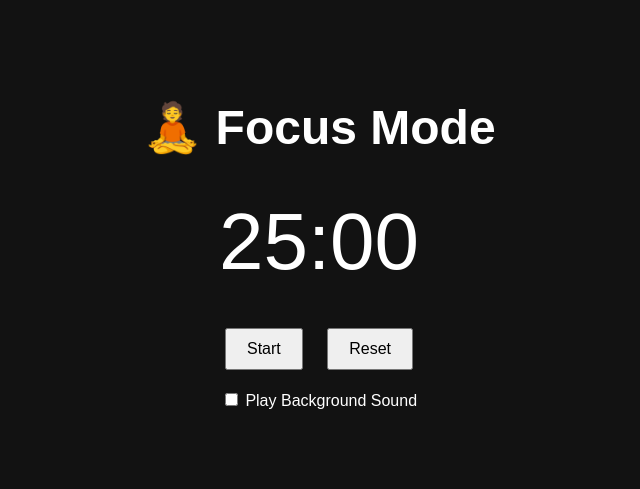
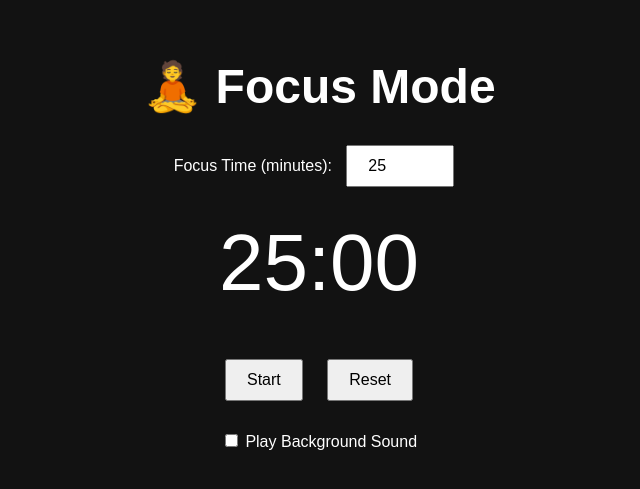
Before and after one commit to Tirupathi2006/Focus-mode, a plain HTML site: page index.html in a window 1280 px wide. Shown: the part 161-650 px from the top of the page, without its empty margins (321-961 px from the left). Drawn offline with Linux system fonts and the light colour scheme.

Commit message:
Update index.html

```diff
--- a/index.html
+++ b/index.html
@@ -30,21 +30,31 @@
       margin-top: 20px;
     }
 
-    button {
+    button, input[type="number"] {
       padding: 10px 20px;
       font-size: 1rem;
-      margin: 0 10px;
-      cursor: pointer;
+      margin: 10px;
     }
 
     .sound-toggle {
       margin-top: 20px;
     }
+
+    label {
+      font-size: 1rem;
+    }
   </style>
 </head>
 <body>
   <h1>🧘 Focus Mode</h1>
+
+  <div>
+    <label for="customTime">Focus Time (minutes): </label>
+    <input type="number" id="customTime" value="25" min="1" max="180">
+  </div>
+
   <div id="timer">25:00</div>
+
   <div class="controls">
     <button onclick="startFocus()">Start</button>
     <button onclick="resetFocus()">Reset</button>
@@ -62,8 +72,9 @@
 
   <script>
     let timer;
-    let timeLeft = 25 * 60; // 25 minutes
+    let timeLeft = 25 * 60; // default 25 minutes
     let running = false;
+    let customMinutes = 25;
 
     function updateDisplay() {
       const minutes = Math.floor(timeLeft / 60);
@@ -74,6 +85,17 @@
 
     function startFocus() {
       if (running) return;
+
+      const userInput = parseInt(document.getElementById('customTime').value);
+      if (isNaN(userInput) || userInput <= 0) {
+        alert("Please enter a valid number of minutes.");
+        return;
+      }
+
+      customMinutes = userInput;
+      timeLeft = customMinutes * 60;
+      updateDisplay();
+
       running = true;
       timer = setInterval(() => {
         if (timeLeft > 0) {
@@ -89,9 +111,10 @@
 
     function resetFocus() {
       clearInterval(timer);
-      timeLeft = 25 * 60;
+      running = false;
+      const resetMinutes = parseInt(document.getElementById('customTime').value) || 25;
+      timeLeft = resetMinutes * 60;
       updateDisplay();
-      running = false;
     }
 
     function toggleSound() {
@@ -104,7 +127,8 @@
       }
     }
 
-    updateDisplay(); // initialize
+    // Initialize timer display
+    updateDisplay();
   </script>
 </body>
 </html>
```
